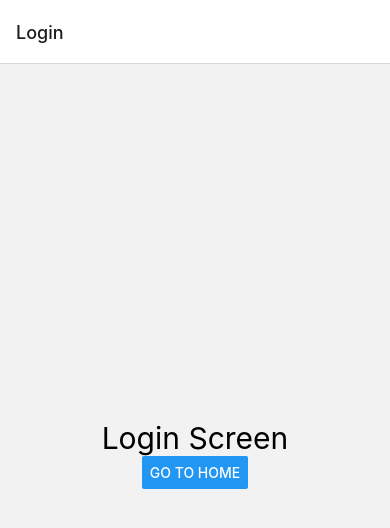
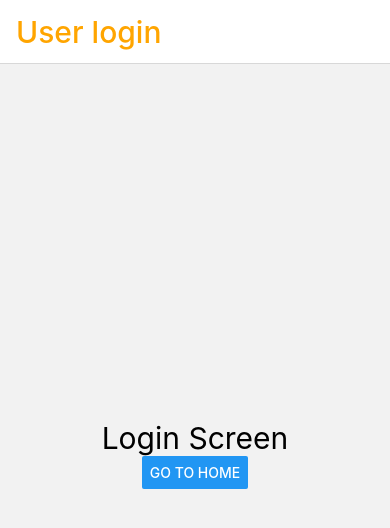
Before and after one commit to navyumm/React-Name, a React Native app: screen / in a window 390 px wide. Shown: the top 528 px of the page. Built offline with nearby package versions, Linux system fonts and the light colour scheme.

Commit message:
"Updated App.js to add stack navigation style and modified README.md to include stack navigation style details"

```diff
--- a/App.js
+++ b/App.js
@@ -1283,7 +1283,7 @@
 // }
 
 
-// Navigation with React-Native
+// Navigation with React-Native // Stack Navigation // Stack Navigation style
 
 import { View, Text, Button } from 'react-native'
 import React from 'react'
@@ -1295,11 +1295,32 @@ const Stack = createNativeStackNavigator();
 const App = () => {
   return (
     <NavigationContainer>
-      <Stack.Navigator>
+      <Stack.Navigator
+                screenOptions={{
+            title: "User login",
+            headerStyle: {
+              backgroundColor: '#f4511e',
+            },
+            headerTitleStyle:{
+              fontSize:30
+            },
+            headerTintColor: 'orange'
+            }}
+      >
 
         <Stack.Screen
           name="Login"
           component={Login}
+          options={{
+            title: "User login",
+            headerStyle: {
+              backgroundColor: '#fff',
+            },
+            headerTitleStyle:{
+              fontSize:30
+            },
+            headerTintColor: 'orange'
+            }}
         />
 
         <Stack.Screen
```
Also changed, not shown: 1 other file (tests, documents, lock files or other folders).
